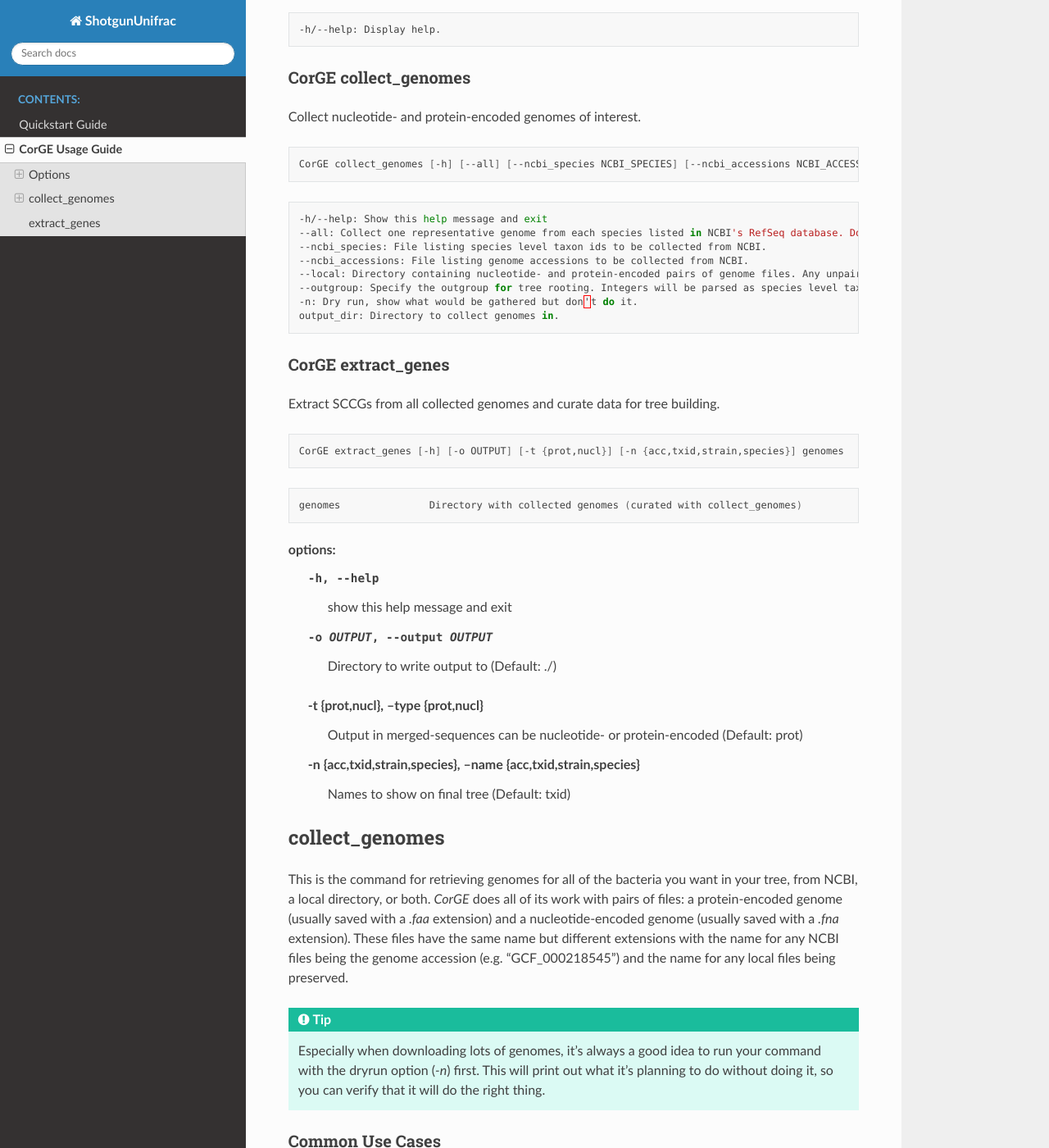
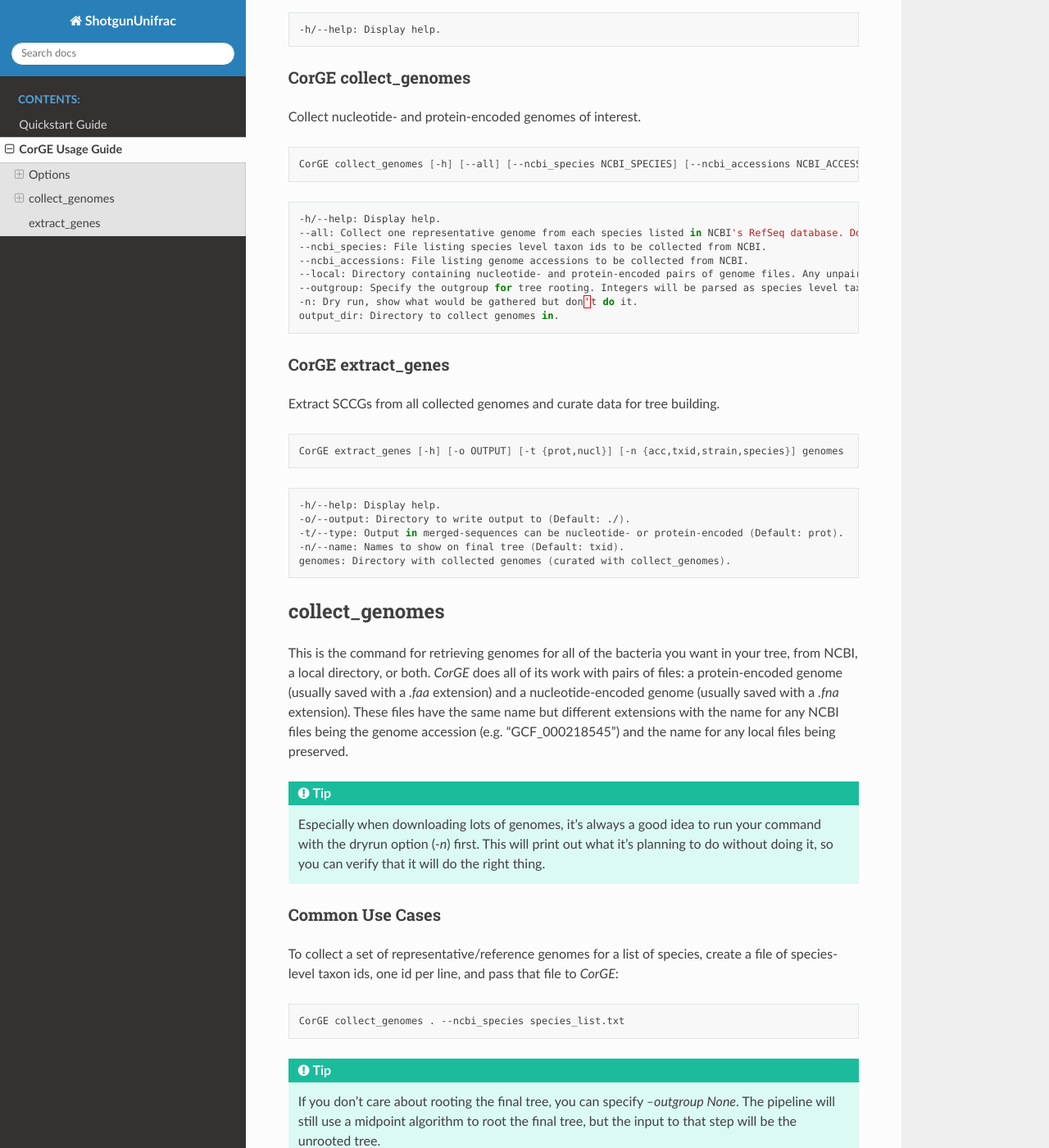
Before and after one commit to Ulthran/ShotgunUnifrac, a Sphinx documentation site: the page built from docs/CorGE.rst, in a window 1280 px wide and 1400 px high, scrolled down 474 px. Shown: the whole window at 82% size. Built offline with Sphinx 7.4.7 and the Read the Docs theme 2.0.0, drawn with Linux system fonts in a browser that asks for light colours.

Commit message:
Update formatting

```diff
--- a/docs/CorGE.rst
+++ b/docs/CorGE.rst
@@ -32,7 +32,7 @@ Collect nucleotide- and protein-encoded genomes of interest.
 
 .. code-block:: shell
 
-    -h/--help: Show this help message and exit
+    -h/--help: Display help.
     --all: Collect one representative genome from each species listed in NCBI's RefSeq database. Don't use this with --ncbi_species, --ncbi_accessions, or --local.
     --ncbi_species: File listing species level taxon ids to be collected from NCBI.
     --ncbi_accessions: File listing genome accessions to be collected from NCBI.
@@ -52,16 +52,11 @@ Extract SCCGs from all collected genomes and curate data for tree building.
 
 .. code-block:: shell
 
-  genomes               Directory with collected genomes (curated with collect_genomes)
-
-options:
-  -h, --help            show this help message and exit
-  -o OUTPUT, --output OUTPUT
-                        Directory to write output to (Default: ./)
-  -t {prot,nucl}, --type {prot,nucl}
-                        Output in merged-sequences can be nucleotide- or protein-encoded (Default: prot)
-  -n {acc,txid,strain,species}, --name {acc,txid,strain,species}
-                        Names to show on final tree (Default: txid)
+    -h/--help: Display help.
+    -o/--output: Directory to write output to (Default: ./).
+    -t/--type: Output in merged-sequences can be nucleotide- or protein-encoded (Default: prot).
+    -n/--name: Names to show on final tree (Default: txid).
+    genomes: Directory with collected genomes (curated with collect_genomes).
 
 collect_genomes
 ***************
```
